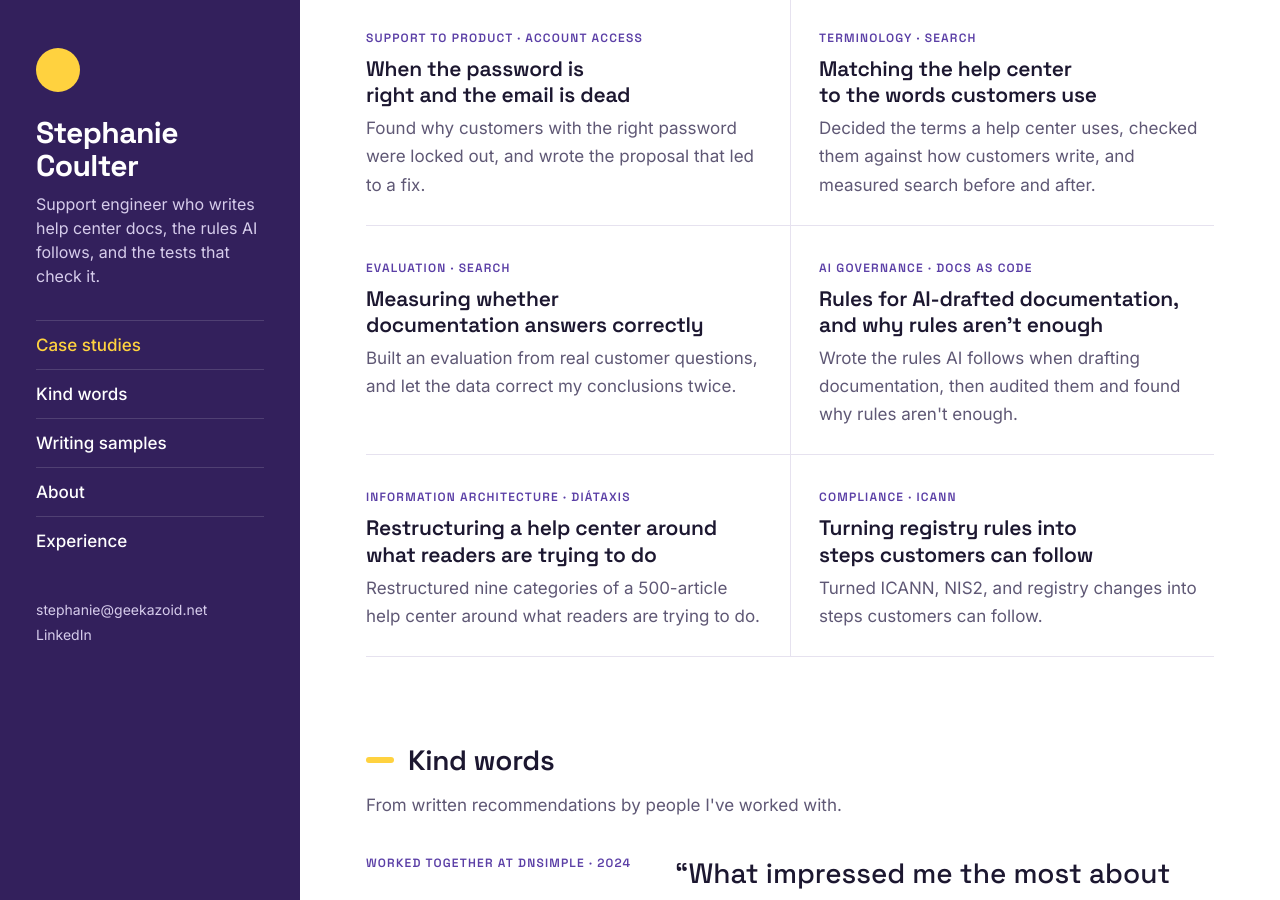
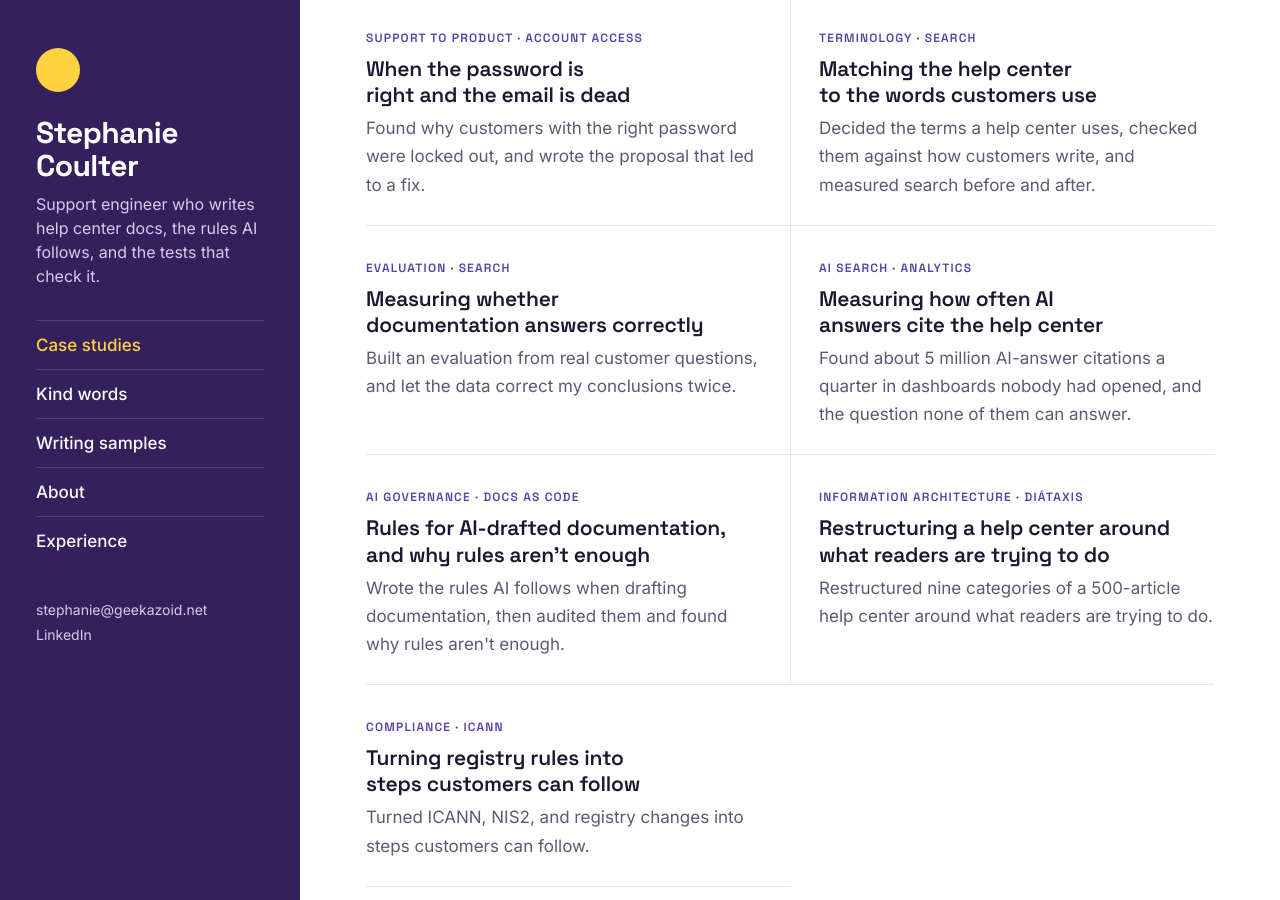
Before and after one commit to stephanoodle/portfolio, a Jekyll site: the page built from index.html, in a window 1280 px wide and 900 px high, scrolled down 906 px. Built offline with Jekyll 4.4.1, drawn with Linux system fonts in a browser that asks for light colours; some of the changed lines change nothing that is shown.

Commit message:
Case study: measuring how often AI answers cite the help center, next to the two search studies. Company unnamed, numbers rounded

```diff
--- /dev/null
+++ b/case-studies/ai-search-visibility.md
@@ -0,0 +1,52 @@
+---
+layout: case-study
+title: "Measuring how often AI answers cite the help center"
+description: "Found about 5 million AI-answer citations a quarter in dashboards nobody had opened, and the question none of them can answer."
+tags: ["AI search", "Analytics", "Technical SEO"]
+---
+
+# Case study: measuring how often AI answers cite the help center
+
+**Stephanie Coulter · Help center for a domain registrar · April – August 2026**
+
+When someone asks ChatGPT or Google how to transfer a domain or what an SSL certificate chain is, is the company's help center the source, and is the answer right? Nobody owned that question. I pulled the AI-search data from two analytics tools the company already paid for, which nobody had opened for this. I fixed the technical faults the site audits turned up, and wrote a plan that separates what can be improved from what can only be guessed at.
+
+---
+
+## The problem
+
+AI assistants increasingly answer customers' questions before they ever reach a help center. A documentation team can't see this from its own analytics. A citation inside an AI answer often produces no visit at all. And at a registrar, a confident wrong answer about transfer policy, with the company's name beside it, is worse than no citation.
+
+## What I did
+
+**1. Looked in the tools already paid for.** Google Search Console has a beta report for generative AI features. Ahrefs Web Analytics separates out traffic referred by AI assistants. Neither had been looked at for this.
+
+**2. Read the definitions before the numbers.** Google defines an impression here as a link to the site shown to a user inside an AI feature. That makes it a citation measure. It doesn't show whether the help center's content composed the answer, whether anyone opened the link, or whether the answer was correct.
+
+**3. Fixed what the site audits found.** Ahrefs and Search Console audits turned up meta descriptions and titles out of range, 34 orphan pages, a sitemap returning a server error, and an infinite redirect loop in the hosting redirect rules. I fixed them in the docs repository, rewrote the site's `llms.txt` for spec compliance, and confirmed `robots.txt` didn't block any AI crawler.
+
+**4. Wrote a plan tagged by confidence.** Each step was marked established, plausible, or speculative. The plan split the work in two: *be retrievable* (crawlable, quotable, consistently worded), which is mostly known practice, and *be right*, which nobody measures.
+
+## What it found
+
+- **About 5 million citations in one quarter.** Google showed a link to the help center inside an AI answer about 5 million times in under three months. None of those answers had ever been checked for correctness.
+- **About half came from one article.** A single explanation article about SSL certificates carried roughly half of all AI exposure. If it's ambiguous anywhere, it's ambiguous at a scale nothing else in the help center approaches. That makes it the first article to audit.
+- **AI cites explanations, not how-tos.** Every top page in both tools was concept content: what a certificate chain is, how two DNS record types differ. That tied the help center restructure, which separated explanation from how-to, directly to the AI channel.
+- **One assistant dominated.** ChatGPT sent nearly three quarters of AI-referred visitors. A correctness test only needs to cover one assistant well to cover most of the exposure.
+- **The structured-data machinery was built and unused.** The site could emit machine-readable question-and-answer markup, and one article out of about 520 used it.
+
+## What the numbers can't tell you
+
+- **Impressions aren't clicks.** About 5 million citations against about a thousand AI-referred visitors in a year suggests most exposure never becomes a visit. But the two tools count different things, so that ratio isn't measured yet. The click-through data from the same report comes next.
+- **The Google report is in beta.** Treat its figure as an order of magnitude.
+- **No dashboard says whether the answer was right.** Search Console can tell you how often you're cited. Nothing in it can tell you whether the answer beside your name was correct.
+
+The next step is the one that closes that gap. Audit the top article line by line against how the product and the protocol actually behave. Then run a set of real customer questions against ChatGPT, and score two things separately: whether the help center is cited, and whether the answer is right.
+
+## What I'd carry to another team
+
+- **Check the tools you already pay for.** The whole baseline came from two of them.
+- **Read the metric's definition before quoting it.** "Impressions" in an AI report means something narrower than it sounds.
+- **Find the concentration.** When half the exposure sits on one page, that page is where an hour of review does the most.
+- **Separate what you can control from what you can't.** How AI engines choose sources is opaque and changes without notice. Whether the content they find is accurate, consistently worded, and easy to quote is not.
+- **Don't build a case on `llms.txt`.** Keep it current, because it's cheap. Google has said it doesn't use it, and there's no evidence it moves anything.
--- a/index.html
+++ b/index.html
@@ -18,7 +18,7 @@ layout: default
     <h2>Case studies</h2>
     <p class="lead">The problem, what I decided, what shipped, and what the results can and can't tell you.</p>
     <div class="grid2">
-      {% assign order = "technical-tickets-with-ai,ticket-queue-analysis,account-recovery-dead-email,controlled-vocabulary,measuring-answer-quality,ai-writing-rules,help-center-restructure,registrar-compliance-docs" | split: "," %}
+      {% assign order = "technical-tickets-with-ai,ticket-queue-analysis,account-recovery-dead-email,controlled-vocabulary,measuring-answer-quality,ai-search-visibility,ai-writing-rules,help-center-restructure,registrar-compliance-docs" | split: "," %}
       {% for slug in order %}
         {% assign path = "case-studies/" | append: slug | append: ".md" %}
         {% assign study = site.pages | where: "path", path | first %}
```
